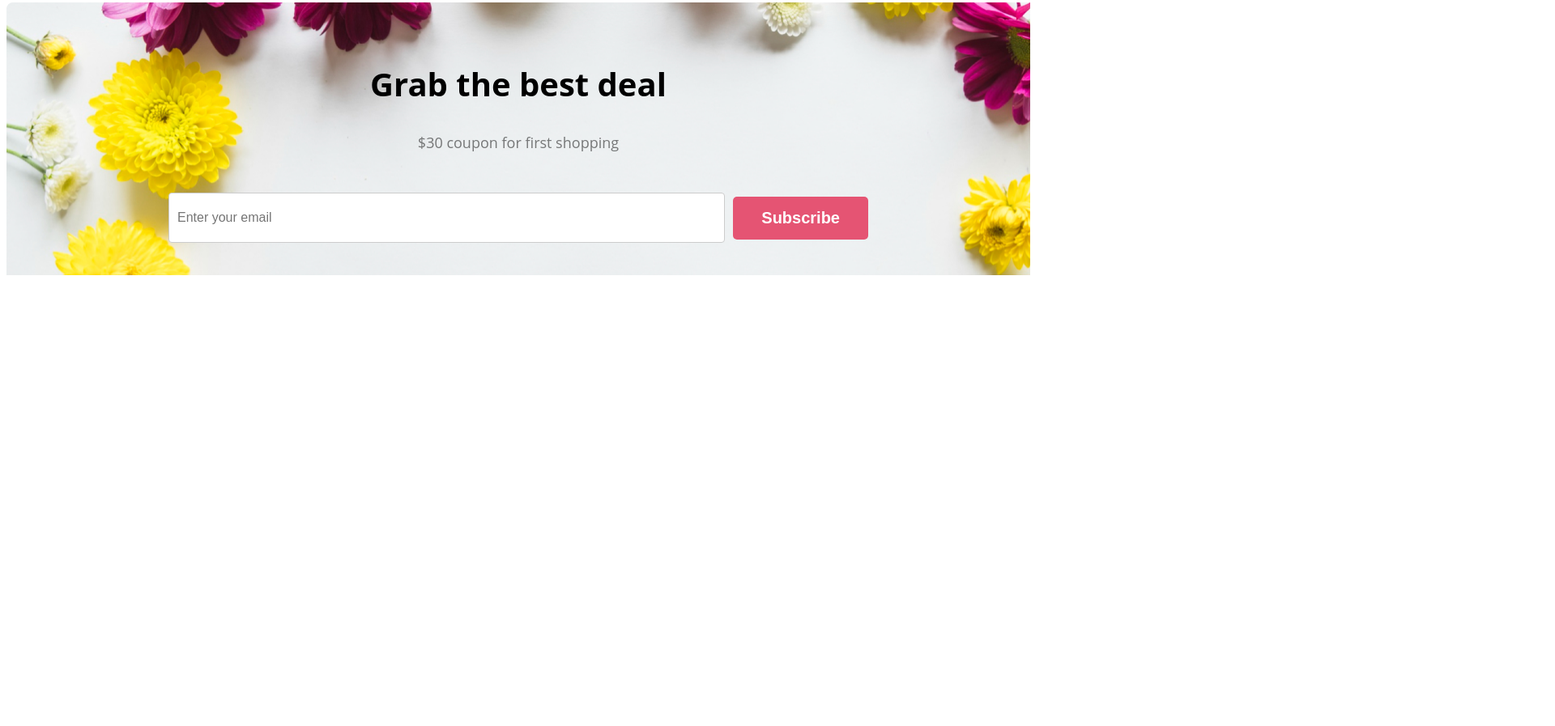
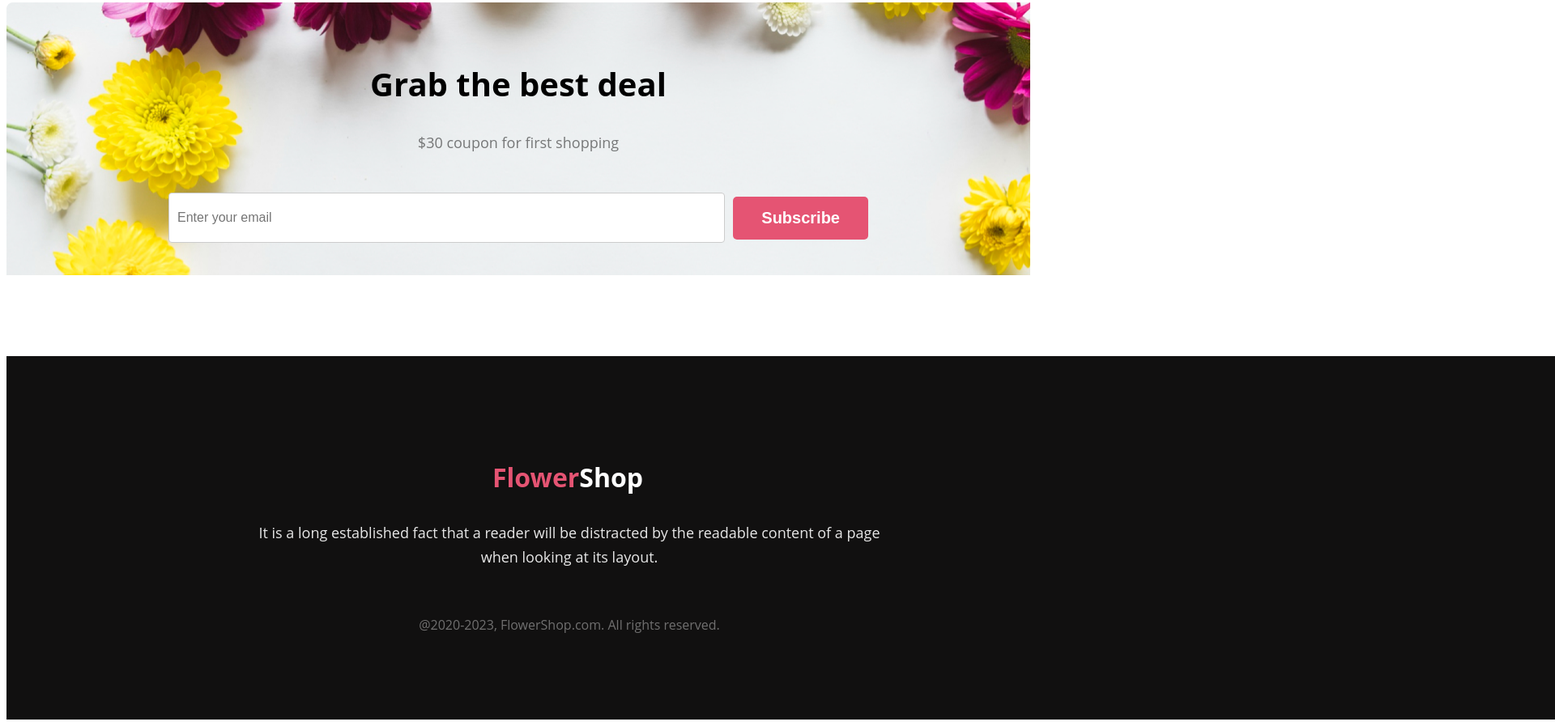
Before and after one commit to rafidalwahid/Assignment-1, a plain HTML site: page index.html in a window 1280 px wide. Shown: the part 2528-3425 px from the top of the page at 81% size, 1920 px wide, since content can reach past the window. Before the commit the page ends 2876 px from the top, so only its background shows below. Drawn offline with Linux system fonts and the light colour scheme.

Commit message:
finish update

```diff
--- a/index.html
+++ b/index.html
@@ -104,6 +104,10 @@
       </section>
 
     </main>
-    <footer></footer>
+    <footer class="footer">
+      <h1 class="footer-heading"><span class="pink">Flower</span>Shop</h1>
+      <p class="footer-description">It is a long established fact that a reader will be distracted by the readable content of a page when looking at its layout.</p>
+      <p class="footer-note">@2020-2023, FlowerShop.com. All rights reserved. </p>
+    </footer>
   </body>
 </html>
--- a/styles/style.css
+++ b/styles/style.css
@@ -245,3 +245,35 @@ body {
 
   margin-right: 10px;
 }
+
+.footer {
+  margin-top: 100px;
+  background-color: #111010;
+  width: 1922px;
+  height: 449px;
+}
+.footer-heading {
+  padding: 128px 832px 0px 600px;
+  color: #ffffff;
+}
+
+.pink {
+  color: #e55473;
+}
+
+.footer-description {
+  color: rgba(255, 255, 255, 0.9);
+  padding: 10px 832px 30px 300px;
+  text-align: center;
+  font-size: 18px;
+  font-weight: 400;
+  line-height: 30px;
+}
+
+.footer-note {
+  color: rgba(255, 255, 255, 0.4);
+  padding: 10px 832px 30px 300px ;
+  text-align: center;
+  font-size: 16px;
+  font-weight: 400;
+}
```
